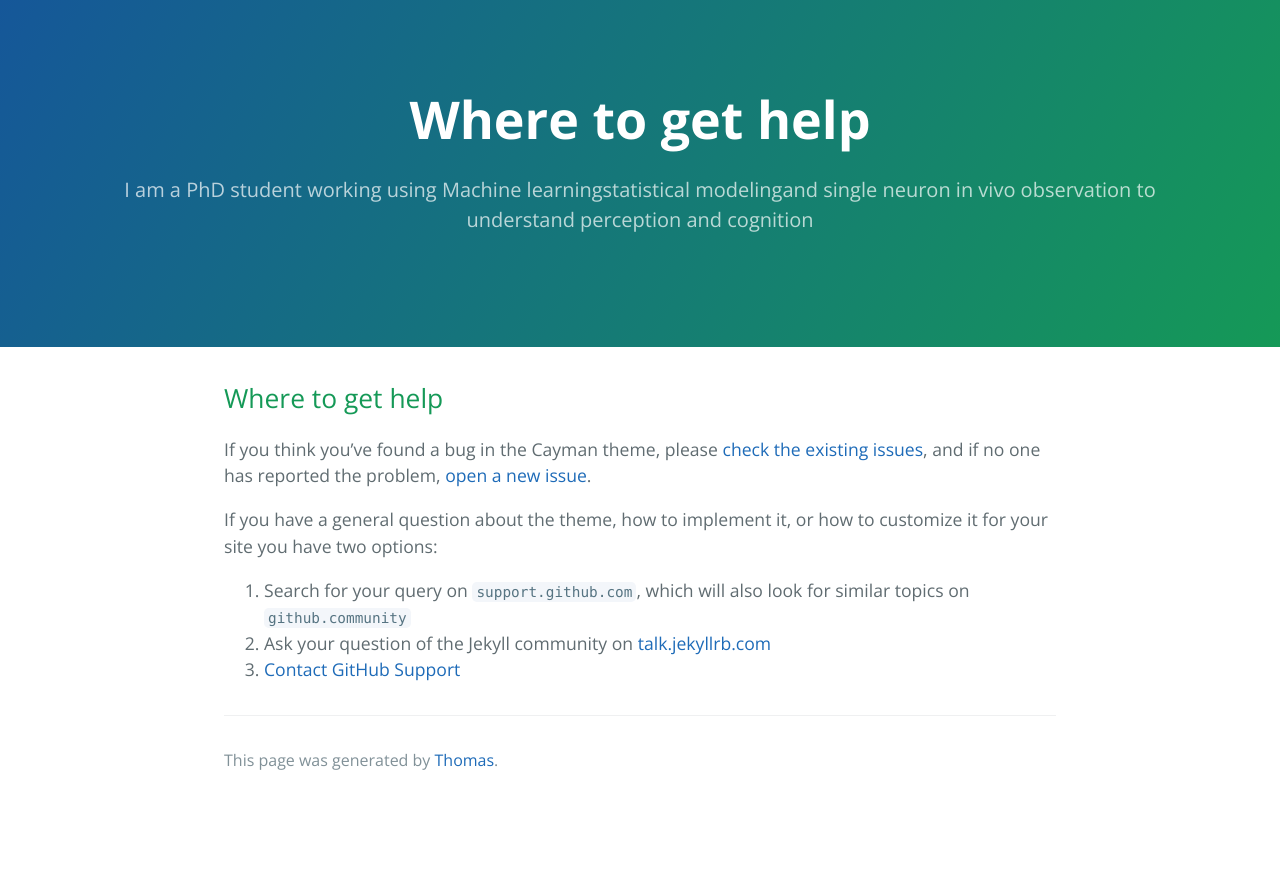
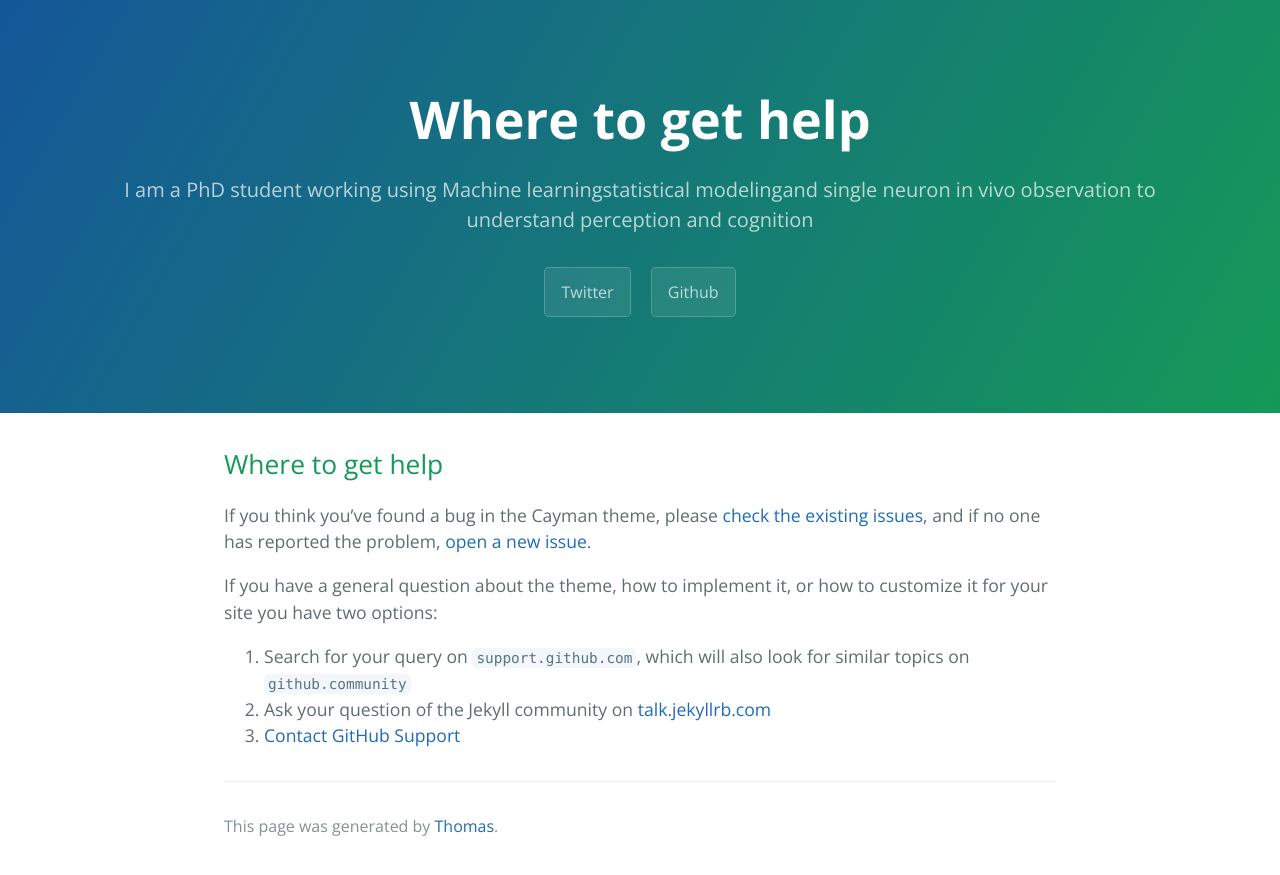
Before and after one commit to srrudrar/srrudrar.github.io, a Jekyll site: the page built from docs/SUPPORT.md, in a window 1280 px wide. Shown: the top 875 px of the page. Built offline with Jekyll 4.4.1, drawn with Linux system fonts in a browser that asks for light colours; our own code applies the rules of GitHub Pages for plain Markdown files.

Commit message:
Update default.html

```diff
--- a/_layouts/default.html
+++ b/_layouts/default.html
@@ -18,10 +18,8 @@
     <header class="page-header" role="banner">
       <h1 class="project-name">{{ page.title | default: site.title | default: site.github.repository_name }}</h1>
       <h2 class="project-tagline">{{ page.description | default: site.description | default: site.github.project_tagline }}</h2>
-      {% if site.show_downloads %}
         <a href="{{ https://twitter.com/SrihitaR }}" class="btn"> Twitter </a>
-        <a href="{{ eter site here }}" class="btn"> Github </a>
-      {% endif %}
+        <a href="{{ https://github.com/srrudrar }}" class="btn"> Github </a>
     </header>
 
     <main id="content" class="main-content" role="main">
```
